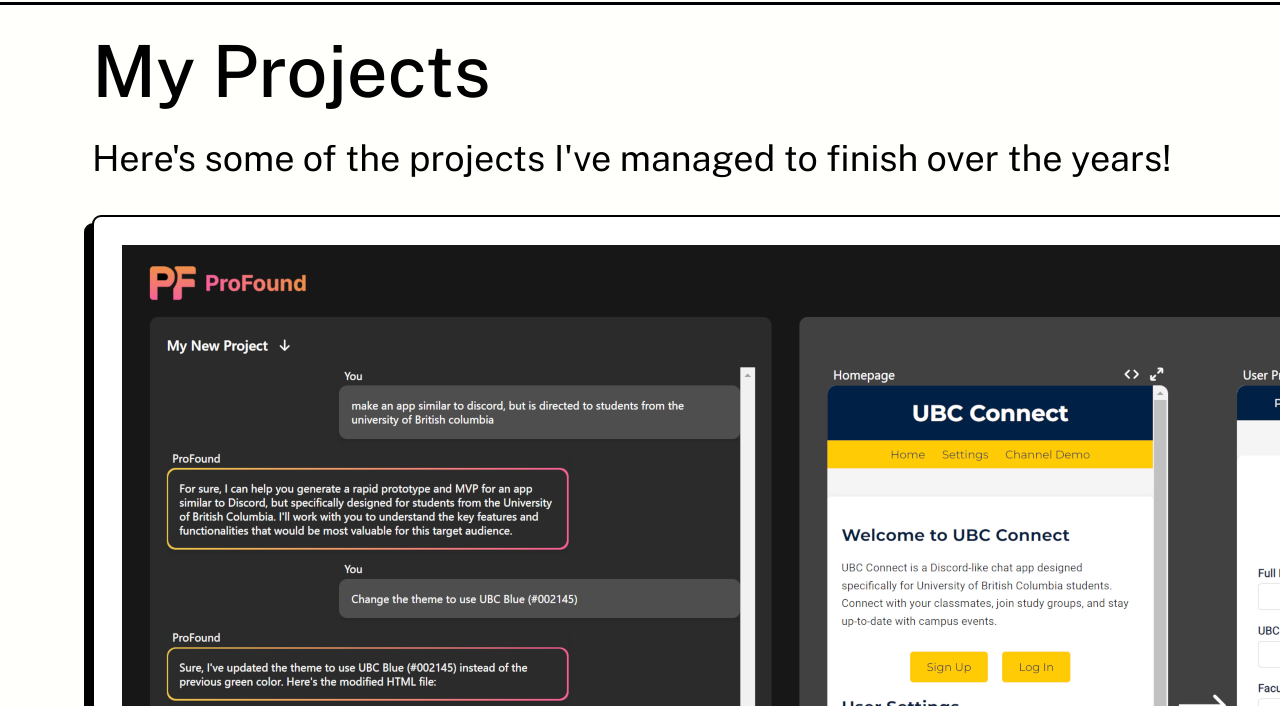
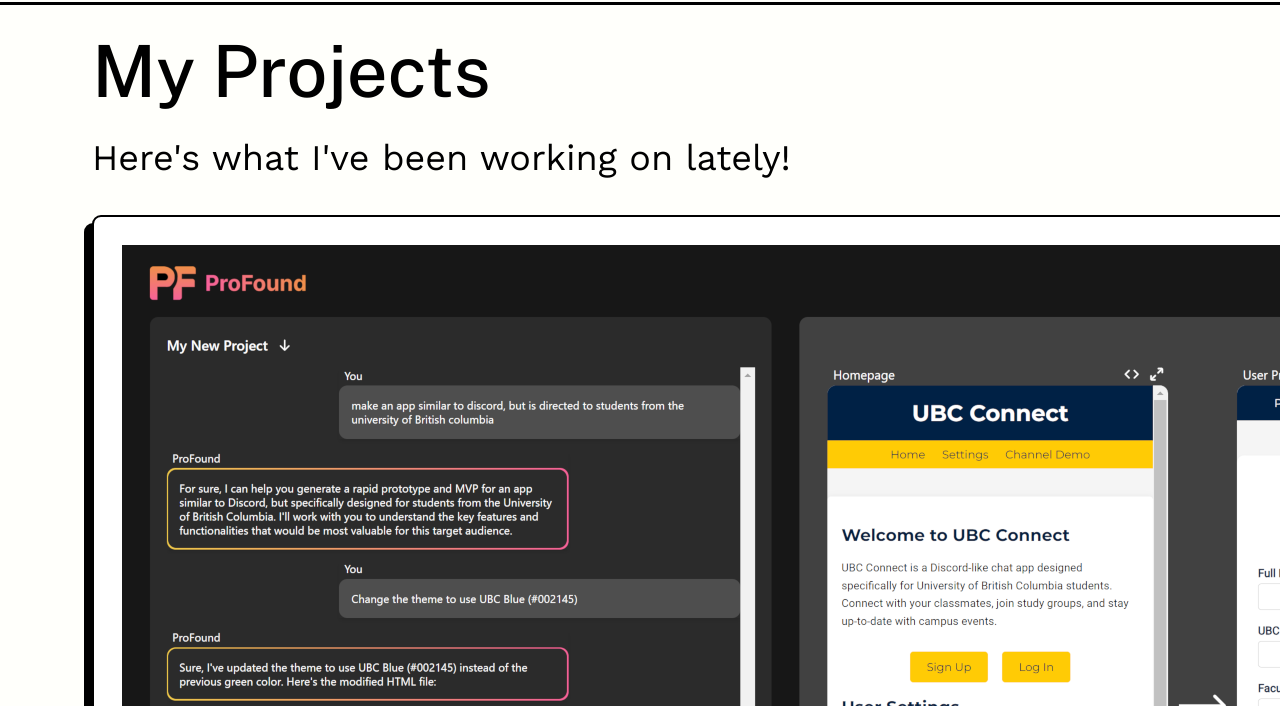
Before and after one commit to daniel-panhead/website, an Astro site: page /projects in a window 1280 px wide. Shown: the part 94-800 px from the top of the page. Built offline with nearby package versions, Linux system fonts and the light colour scheme; Astro itself is replaced by a stand-in of ours.

Commit message:
Update projects page header text

```diff
--- a/src/pages/projects.astro
+++ b/src/pages/projects.astro
@@ -7,9 +7,7 @@
   <div class="page">
     <header>
       <h1>My Projects</h1>
-      <h2>
-        Here's some of the projects I've managed to finish over the years!
-      </h2>
+      <h2>Here's what I've been working on lately!</h2>
     </header>
     <div class="projects">
       <ProjectsContentSection />
@@ -36,12 +34,14 @@
     }
   }
 
-  h1, h2 {
+  h1,
+  h2 {
     margin: 0;
   }
 
   h2 {
     font-weight: normal;
+    font-family: "Work Sans", system-ui, sans-serif;
   }
 
   .projects {
```
Lines whose indentation alone changed are shown as unchanged.
